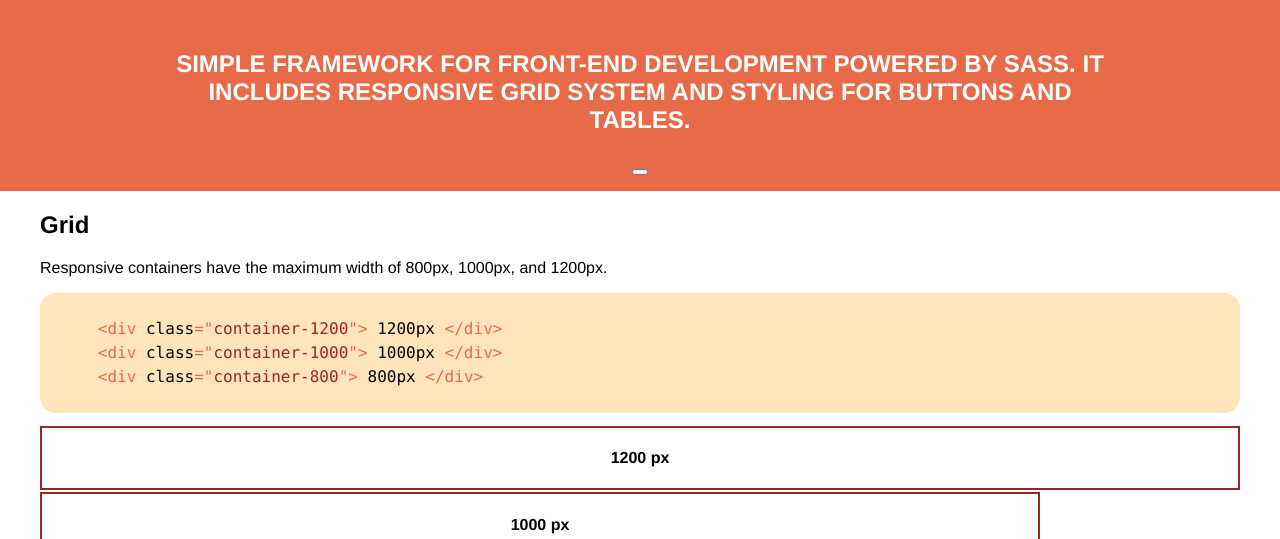
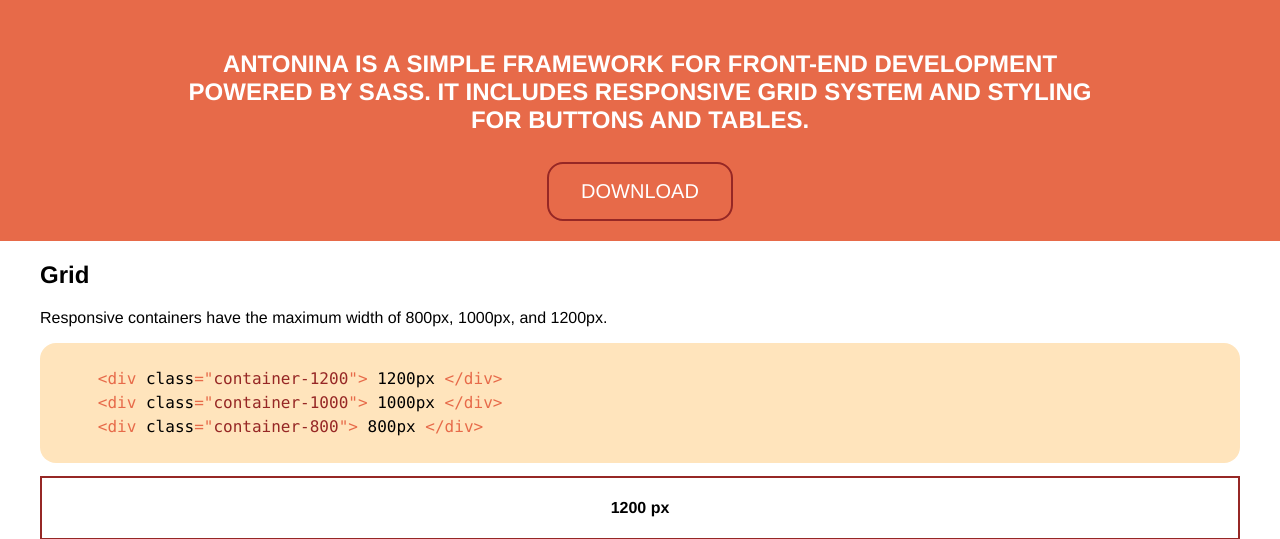
Before and after one commit to shatalovdm/antonina, a website: page index.html in a window 1280 px wide. Shown: the part 209-748 px from the top of the page. Drawn offline with Linux system fonts and the light colour scheme.

Commit message:
Updated documentation

```diff
--- a/example/antonina.css
+++ b/example/antonina.css
@@ -5,12 +5,9 @@
     box-sizing: border-box;
 }
 
-
-
-
 header {
 	background-color: #E76A49;
-	height: 400px;
+	height: 450px;
 	text-align: center;
 	justify-content: center;
 	display: block;
@@ -19,6 +16,31 @@
 
 .title {
 	padding: 0px 160px;
+}
+
+.download-button {
+    padding: 16px 32px;
+    text-align: center;
+    text-decoration: none;
+    display: inline-block;
+    font-size: 20px;
+    font-family: Helvetica, Arial, Sans-Serif;
+    text-transform: uppercase;
+    margin: 4px 2px;
+    -webkit-transition-duration: 0.4s; /* Safari */
+    transition-duration: 0.4s;
+    cursor: pointer;
+    color: #ffffff;
+    background-color: transparent;
+    border: 2px solid #962725;
+    border-radius: 16px 16px 16px 16px;
+	-moz-border-radius: 16px 16px 16px 16px;
+	-webkit-border-radius: 16px 16px 16px 16px;
+}
+
+.download-button:hover {
+    background-color: #962725;
+    color: white;
 }
 
 h1, h2, h3, h4, p {
--- a/index.html
+++ b/index.html
@@ -14,9 +14,9 @@
 		<div class="row title">
 			<h1>Antonina</h1>
 			<h3>
-				Simple framework for front-end development powered by Sass. It includes responsive grid system and styling for buttons and tables.
+				Antonina is a simple framework for front-end development powered by Sass. It includes responsive grid system and styling for buttons and tables.
 			</h3>
-			<button class="download-button"></button>
+			<button class="download-button">Download</button>
 		</div>
 	</header>
 	<main>
```
